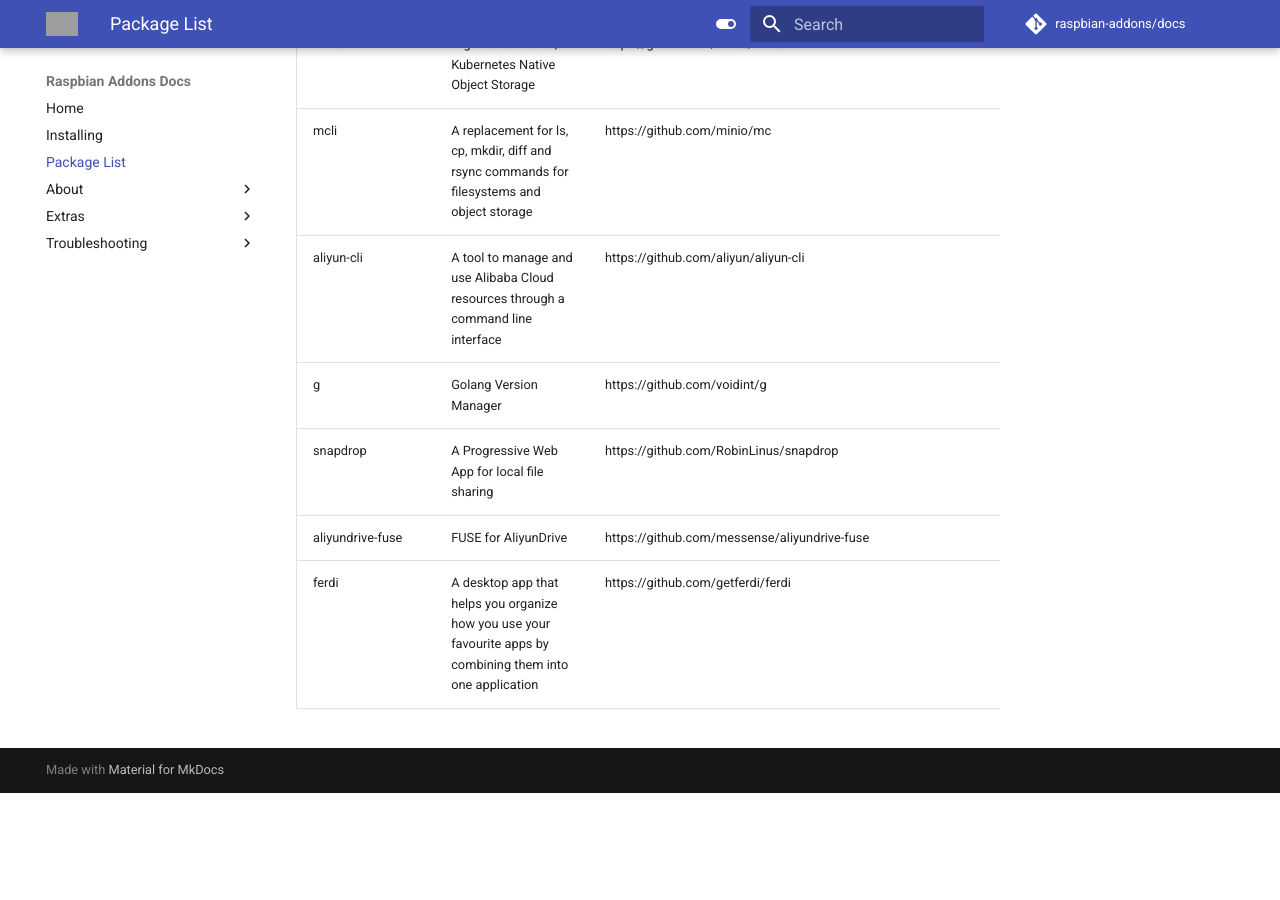
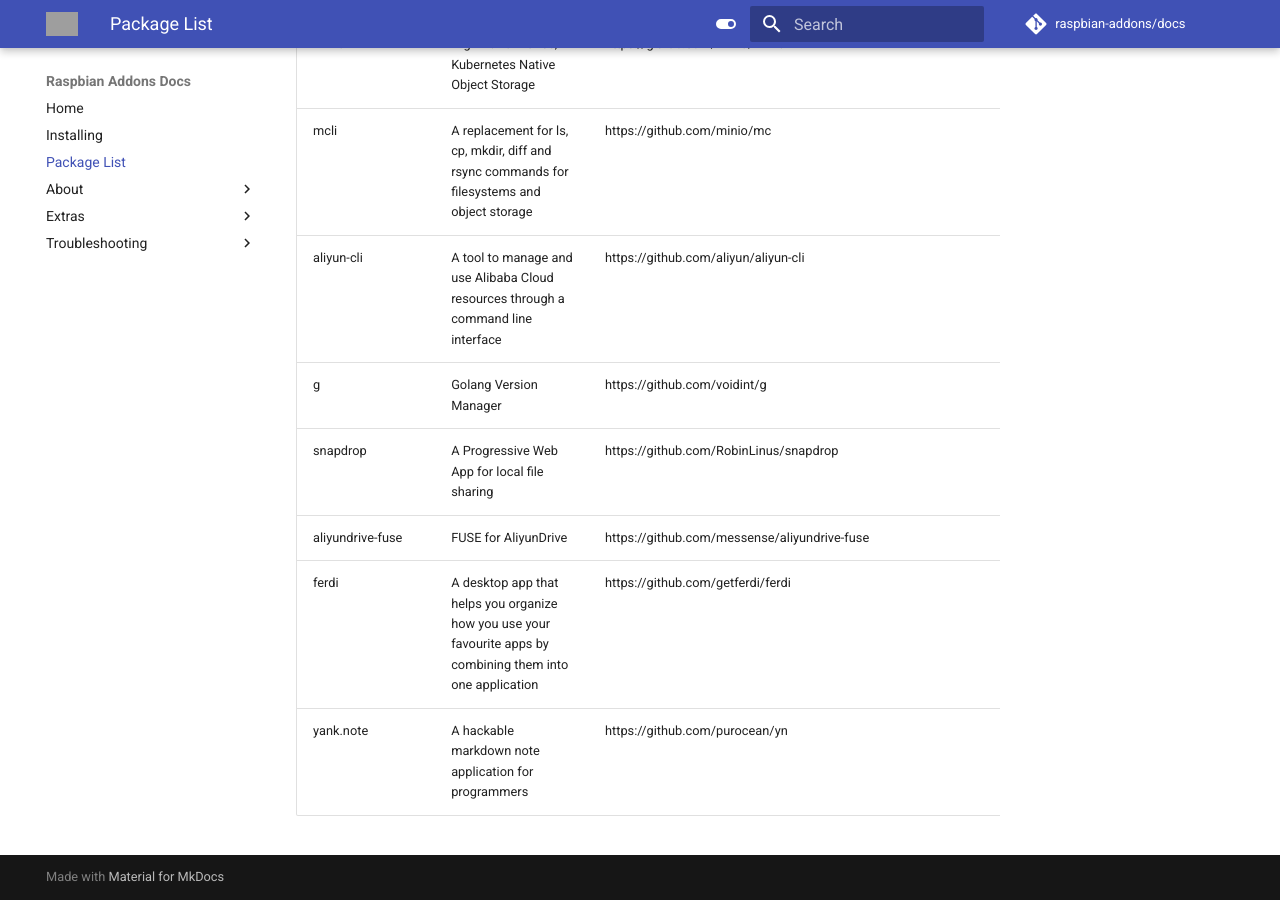
Before and after one commit to raspbian-addons/docs, an MkDocs documentation site: the page built from docs/package-list.md, in a window 1280 px wide and 900 px high, scrolled down 19476 px. Built offline with MkDocs 1.6.1 and Material for MkDocs 9.7.7, drawn with Linux system fonts in a browser that asks for light colours; comment, search, counter and statistics services are not loaded; before the commit the page ends 20269 px from its top, so only the background shows below that; grey boxes are pictures that could not be loaded.

Commit message:
packagelist: add yank.note (#27)

```diff
--- a/docs/package-list.md
+++ b/docs/package-list.md
@@ -241,3 +241,4 @@
 | snapdrop | A Progressive Web App for local file sharing | https://github.com/RobinLinus/snapdrop |
 | aliyundrive-fuse | FUSE for AliyunDrive | https://github.com/messense/aliyundrive-fuse |
 | ferdi | A desktop app that helps you organize how you use your favourite apps by combining them into one application | https://github.com/getferdi/ferdi |
+| yank.note | A hackable markdown note application for programmers | https://github.com/purocean/yn |
```
